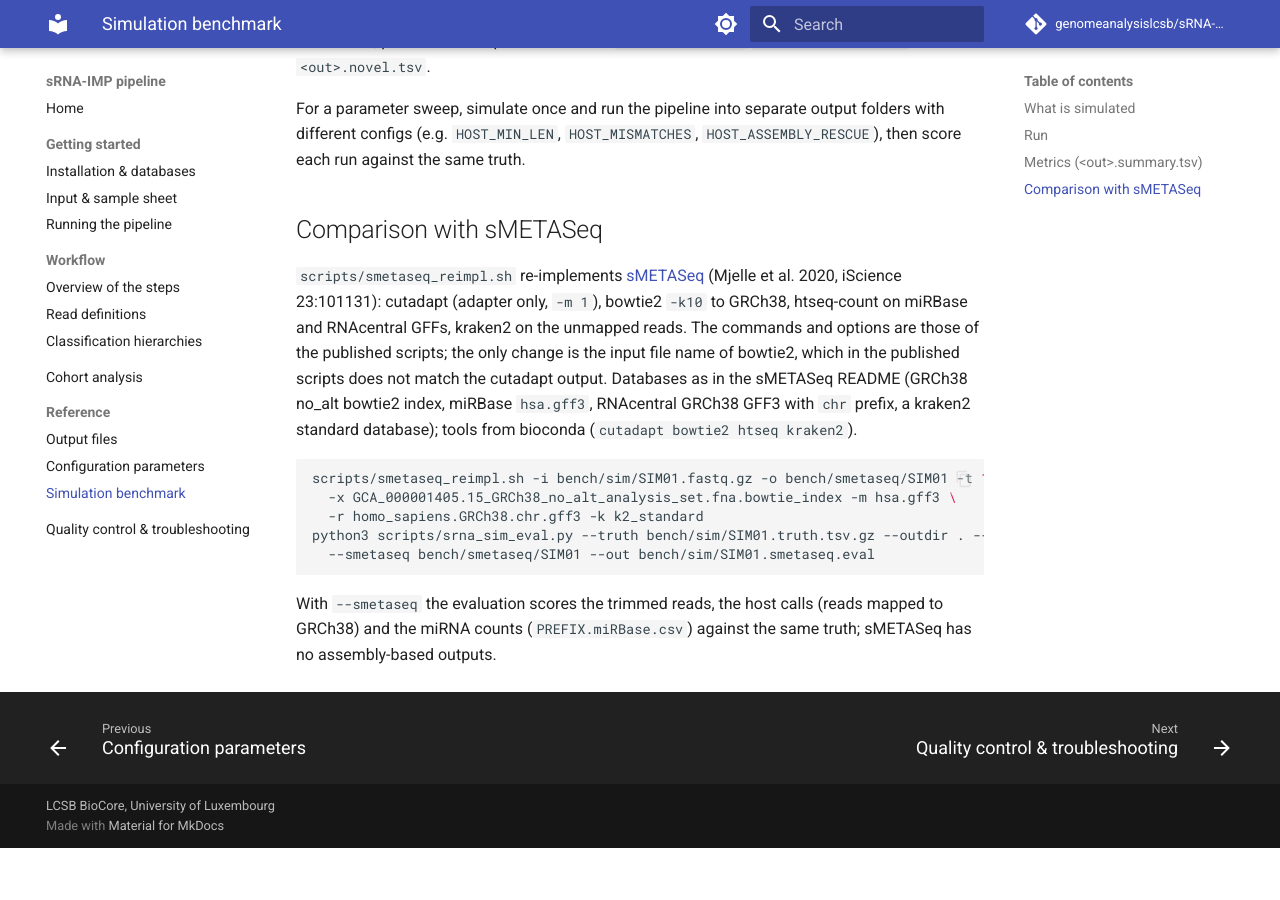
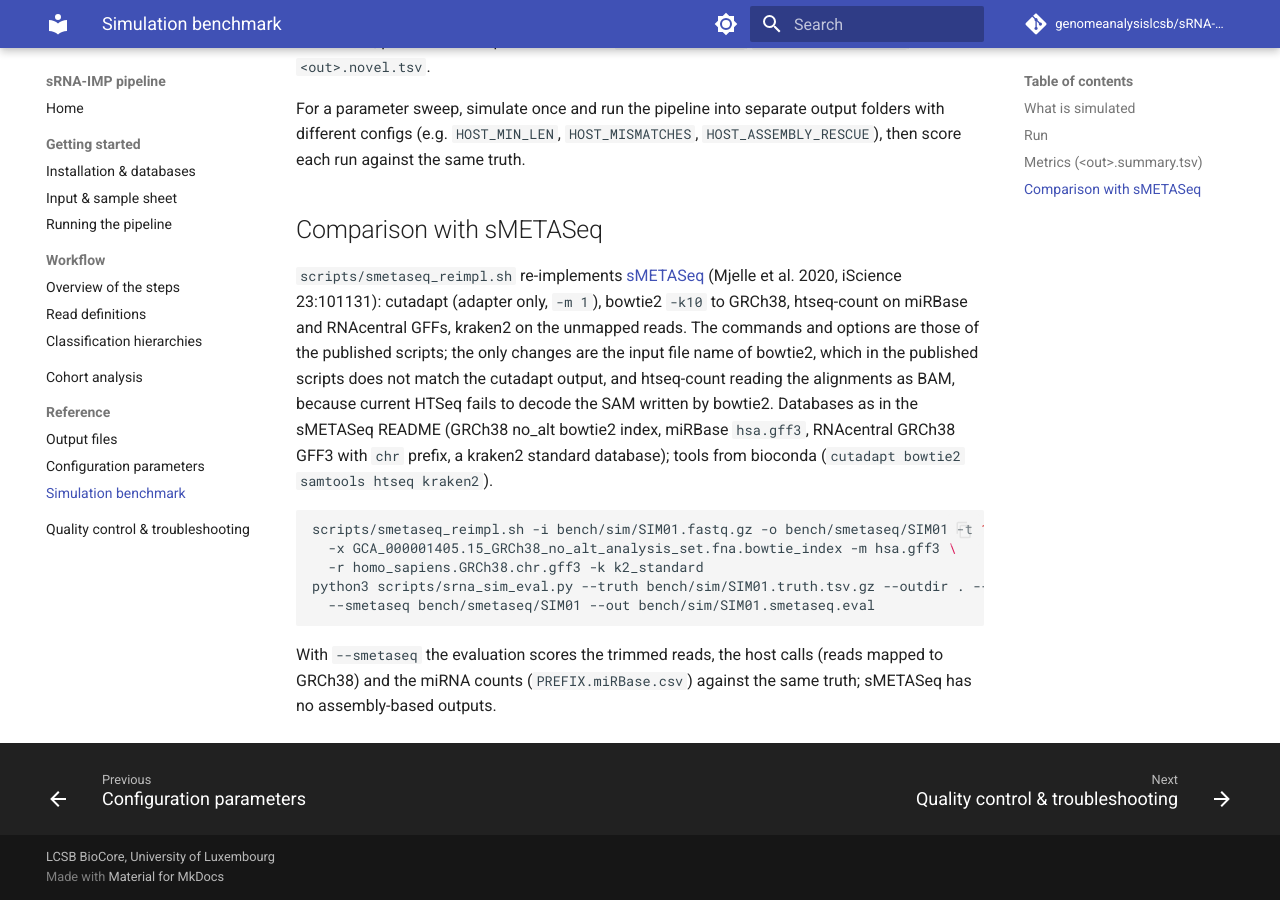
Before and after one commit to genomeanalysislcsb/sRNA-IMP, an MkDocs documentation site: the page built from docs/benchmark.md, in a window 1280 px wide and 900 px high, scrolled down 2036 px. Built offline with MkDocs 1.6.1 and Material for MkDocs 9.7.7, drawn with Linux system fonts in a browser that asks for light colours; comment, search, counter and statistics services are not loaded; before the commit the page ends 2884 px from its top, so only the background shows below that.

Commit message:
sMETASeq re-implementation: htseq-count on BAM (current HTSeq fails on the bowtie2 SAM)
htseq-count (HTSeq 2.x / pysam) stopped with a UnicodeDecodeError on the SAM
written by bowtie2. The script now converts the SAM to BAM (samtools view -b)
and runs htseq-count -f bam on it: same alignments, same counting options.
samtools added to the requirements; documented as the second deviation from
the published scripts.

Co-Authored-By: Claude Opus 5.5 <noreply@anthropic.com>
Claude-Session: https://claude.ai/code/session_01L5bQxNJvvvTRxDQ7VNdjru

````diff
--- a/docs/benchmark.md
+++ b/docs/benchmark.md
@@ -76,9 +76,10 @@ For a parameter sweep, simulate once and run the pipeline into separate output f
 `scripts/smetaseq_reimpl.sh` re-implements [sMETASeq](https://github.com/MjelleLab/sMETASeq) (Mjelle et al. 2020,
 iScience 23:101131): cutadapt (adapter only, `-m 1`), bowtie2 `-k10` to GRCh38, htseq-count on miRBase and
 RNAcentral GFFs, kraken2 on the unmapped reads. The commands and options are those of the published scripts; the
-only change is the input file name of bowtie2, which in the published scripts does not match the cutadapt output.
+only changes are the input file name of bowtie2, which in the published scripts does not match the cutadapt output, and
+htseq-count reading the alignments as BAM, because current HTSeq fails to decode the SAM written by bowtie2.
 Databases as in the sMETASeq README (GRCh38 no_alt bowtie2 index, miRBase `hsa.gff3`, RNAcentral GRCh38 GFF3 with
-`chr` prefix, a kraken2 standard database); tools from bioconda (`cutadapt bowtie2 htseq kraken2`).
+`chr` prefix, a kraken2 standard database); tools from bioconda (`cutadapt bowtie2 samtools htseq kraken2`).
 
 ```bash
 scripts/smetaseq_reimpl.sh -i bench/sim/SIM01.fastq.gz -o bench/smetaseq/SIM01 -t 16 \
````
Also changed, not shown: 1 other file.
